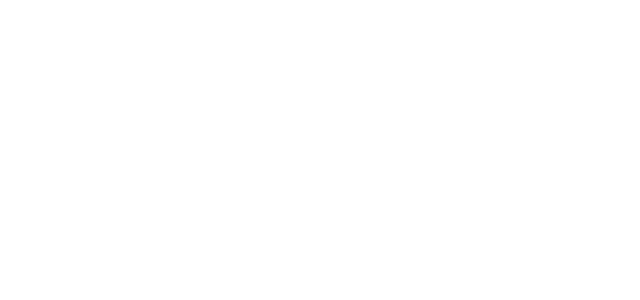
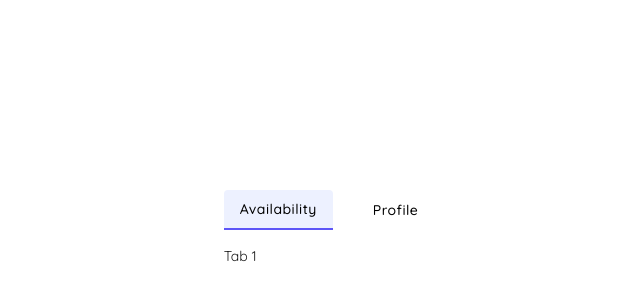
Before and after one commit to victorgbaye/primis-ui, a React (Vite) app: page /components/tabs in a window 1280 px wide. Before the commit this address had no page. Shown: the part 172-472 px from the top of the page, without its empty margins (311-951 px from the left). Built offline with nearby package versions, Linux system fonts and the light colour scheme.

Commit message:
skeleton UI

```diff
--- a/src/App.tsx
+++ b/src/App.tsx
@@ -7,6 +7,9 @@ import ModalComponent from './pages/ModalComponent';
 import CheckboxComponent from './pages/CheckboxComponent';
 import { SelectComponent } from './pages/SelectComponent';
 import SwitchComponent from './pages/SwitchComponent';
+import TabsComponent from './pages/TabsComponent';
+import InputComponent from './pages/InputComponent';
+import SkeletonComponent from './pages/SkeletonComponent';
 
 
 function App() {
@@ -25,6 +28,9 @@ function App() {
             <Route path="checkbox" element={<CheckboxComponent />} />
             <Route path="select" element={<SelectComponent />} />
             <Route path="switch" element={<SwitchComponent />} />
+            <Route path="tabs" element={<TabsComponent />} />
+            <Route path="input" element={<InputComponent />} />
+            <Route path="skeleton" element={<SkeletonComponent />} />
 
           </Route>
         </Routes>
--- /dev/null
+++ b/src/assets/wrappers/Input.styles.tsx
@@ -0,0 +1,42 @@
+import styled from 'styled-components'
+
+export const DefaultInput = styled.input`
+    display: flex;
+    width: 100%;
+    min-width: 400px;
+    height: 40px;
+    padding: var(--XS, 8px) var(--SM, 16px);
+    align-items: center;
+    gap: var(--XS, 8px);
+    align-self: stretch;
+    border-radius: var(--XS, 8px);
+    border: 1px solid #F8F8F8;
+    background: #F8F8F8;
+    outline: none;
+    font-size: 14px;
+
+    &:hover{
+        border: 1px solid #5D55F7;
+    }
+
+    ::placeholder{
+        color: var(--Grey-001, #A6A6A6);
+        font-family: 'Quicksand';
+        font-size: 14px;
+        font-style: normal;
+        font-weight: 400;
+        line-height: 160%; /* 22.4px */
+    }
+`;
+
+export const Label = styled.label`
+    color: var(--greys-primary-800, #383838);
+    /* Button & Label/Caption */
+    font-family: "Quicksand";
+    font-size: 12px;
+    font-style: normal;
+    font-weight: 400;
+    line-height: 160%; /* 19.2px */
+    letter-spacing: 0.204px;
+    /* text-transform: uppercase; */
+`;
--- /dev/null
+++ b/src/assets/wrappers/Skeleton.styles.tsx
@@ -0,0 +1,37 @@
+import styled, { css, keyframes } from 'styled-components';
+
+const pulseAnimation = keyframes`
+  0% {
+    opacity: 1;
+  }
+  50% {
+    opacity: 0.5;
+  }
+  100% {
+    opacity: 1;
+  }
+`;
+
+interface StyledSkeletonProps {
+  animation: boolean;
+  variant: 'text' | 'circle' | 'rect';
+  width: string;
+  height: string;
+}
+
+export const StyledSkeleton = styled.div<StyledSkeletonProps>`
+  background-color: #eee;
+  margin: 4px 0;
+
+  ${({ animation }) =>
+    animation &&
+    css`
+      animation: ${pulseAnimation} 1.2s ease-in-out infinite;
+    `}
+
+  ${({ variant, width, height }) => css`
+    width: ${width};
+    height: ${height};
+    border-radius: ${variant === 'circle' ? '50%' : '4px'};
+  `}
+`;
--- /dev/null
+++ b/src/assets/wrappers/Tabs.styles.tsx
@@ -0,0 +1,45 @@
+import styled from 'styled-components';
+
+export const TabContainer = styled.div`
+  display: flex;
+  align-items: center;
+  gap: 24px;
+  /* border-bottom: 1px solid #E3E3E3; */
+  /* padding: 20px; */
+  /* padding-bottom: 0; */
+  /* .tab-content{
+        display: flex;
+        flex: 1;
+        width: 100%;
+    } */
+`;
+
+export const TabButton = styled.button<{ isActive: boolean }>`
+  /* padding-bottom: 12px; */
+  border: none;
+  border-bottom: ${(props) => (props.isActive ? '2px solid #5D55F7' : 'transparent')};
+  cursor: pointer;
+  background: ${(props) => (props.isActive ? '#EDF1FF' : 'transparent')};
+  border-radius: ${(props) => (props.isActive ? '4px 4px 0px 0px' : 'none')};
+  padding: var(--XS, 8px) var(--SM, 16px);
+  color: #000;
+  font-family: 'Quicksand';
+  font-size: 14px;
+  font-style: normal;
+  font-weight: 500;
+  line-height: 22px; /* 157.143% */
+  letter-spacing: 0.5px;
+
+
+  &:hover {
+    /* background-color: #eee; */
+  }
+`;
+
+export const TabContent = styled.div`
+        margin-top: 16px;
+        /* padding: 0 20px; */
+        display: flex;
+        flex: 1;
+        width: 100%;
+`;
--- /dev/null
+++ b/src/components/Input.tsx
@@ -0,0 +1,16 @@
+import { DefaultInput, Label } from "../assets/wrappers/Input.styles"
+
+type InputProps = {
+    label?: string,
+    placeholder?:string
+}
+export const Input = (props: InputProps) => {
+    return (
+        <div className='input-label'>
+        <Label>{props.label}</Label>
+        <DefaultInput
+        placeholder={props.placeholder}
+        />
+    </div>
+  )
+}
--- /dev/null
+++ b/src/components/Skeleton.tsx
@@ -0,0 +1,27 @@
+import React from 'react';
+import { StyledSkeleton } from '../assets/wrappers/Skeleton.styles';
+
+interface SkeletonProps {
+  animation?: boolean;
+  variant?: 'text' | 'circle' | 'rect';
+  width?: string;
+  height?: string;
+}
+
+const Skeleton: React.FC<SkeletonProps> = ({
+  animation = true,
+  variant = 'rect',
+  width = '100%',
+  height = '20px',
+}) => {
+  return (
+    <StyledSkeleton
+      animation={animation}
+      variant={variant}
+      width={width}
+      height={height}
+    />
+  );
+};
+
+export default Skeleton;
--- /dev/null
+++ b/src/components/Tabs.tsx
@@ -0,0 +1,36 @@
+import {useState} from 'react'
+import { TabButton, TabContainer, TabContent } from '../assets/wrappers/Tabs.styles';
+
+interface TabProps {
+    id: number;
+    label: string;
+    content: React.ReactNode;
+  }
+interface TabsProps {
+    tabs: TabProps[];
+  }
+
+const Tabs: React.FC<TabsProps> = ({tabs}) => {
+    const [activeTab, setActiveTab] = useState(0);
+    const handleTabClick = (index: number) => {
+        setActiveTab(index);
+      };
+  return (
+    <>
+    <TabContainer className='tab-content'>
+      {tabs.map((tab, index) => (
+        <TabButton
+          key={tab.id}
+          isActive={index === activeTab}
+          onClick={() => handleTabClick(index)}
+        >
+          {tab.label}
+        </TabButton>
+      ))}
+    </TabContainer>
+    <TabContent>{tabs[activeTab].content}</TabContent>
+  </>
+  )
+}
+
+export default Tabs
--- /dev/null
+++ b/src/pages/InputComponent.tsx
@@ -0,0 +1,9 @@
+import { Input } from '../components/Input'
+
+const InputComponent = () => {
+  return (
+    <div><Input placeholder='e.g Jon Doe' label='first name'/></div>
+  )
+}
+
+export default InputComponent
--- /dev/null
+++ b/src/pages/SkeletonComponent.tsx
@@ -0,0 +1,15 @@
+import Skeleton from "../components/Skeleton"
+
+const SkeletonComponent = () => {
+  return (
+    <div>
+      <Skeleton variant="text" width="700px" height="20px" animation />
+      <Skeleton variant="text" width="350px" height="20px" animation />
+      <Skeleton variant="text" width="350px" height="20px" animation />
+      <Skeleton variant="circle" width="100px" height="100px" animation/>
+      <Skeleton variant="rect" width="700px" height="200px" animation={true} />
+    </div>
+  )
+}
+
+export default SkeletonComponent
--- /dev/null
+++ b/src/pages/TabsComponent.tsx
@@ -0,0 +1,15 @@
+import Tabs from "../components/Tabs"
+
+const TabsComponent = () => {
+    const tabsData = [
+        { id: 1, label: 'Availability', content: <p>Tab 1</p> },
+        { id: 2, label: 'Profile', content: <p>Tab2</p> },
+      ];
+  return (
+    <div>
+        <Tabs tabs={tabsData}/>
+    </div>
+  )
+}
+
+export default TabsComponent
```
Also changed, not shown: src/components/Snackbar.tsx (added).
